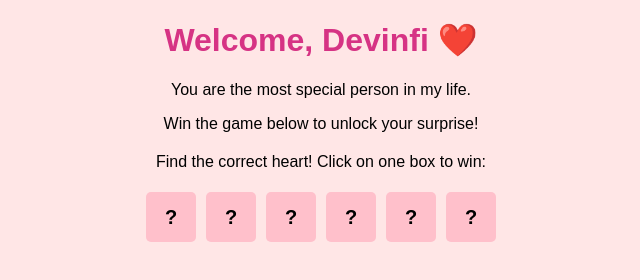
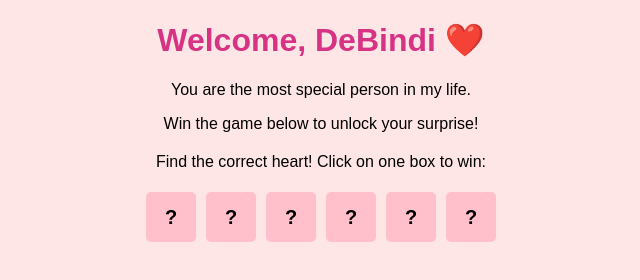
Before and after one commit to firoshh/formylove, a plain HTML site: page index.html in a window 1280 px wide. Shown: the whole page, without its empty margins (319-959 px from the left). Drawn offline with Linux system fonts and the light colour scheme.

Commit message:
Update index.html

```diff
--- a/index.html
+++ b/index.html
@@ -100,7 +100,7 @@
     </style>
 </head>
 <body>
-    <h1>Welcome, Devinfi ❤️</h1>
+    <h1>Welcome, DeBindi ❤️</h1>
     <p>You are the most special person in my life.</p>
     <p>Win the game below to unlock your surprise!</p>
 
```
